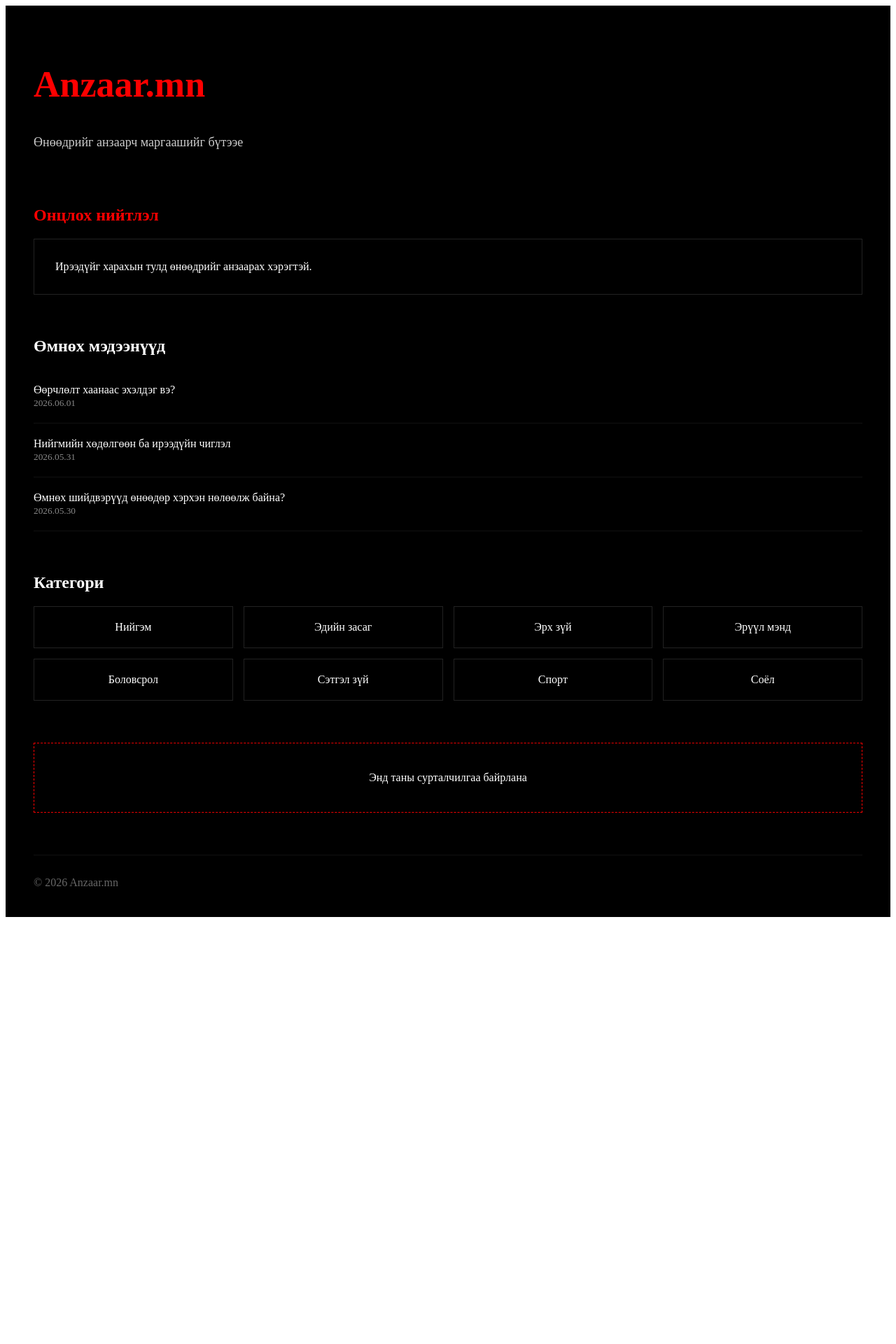
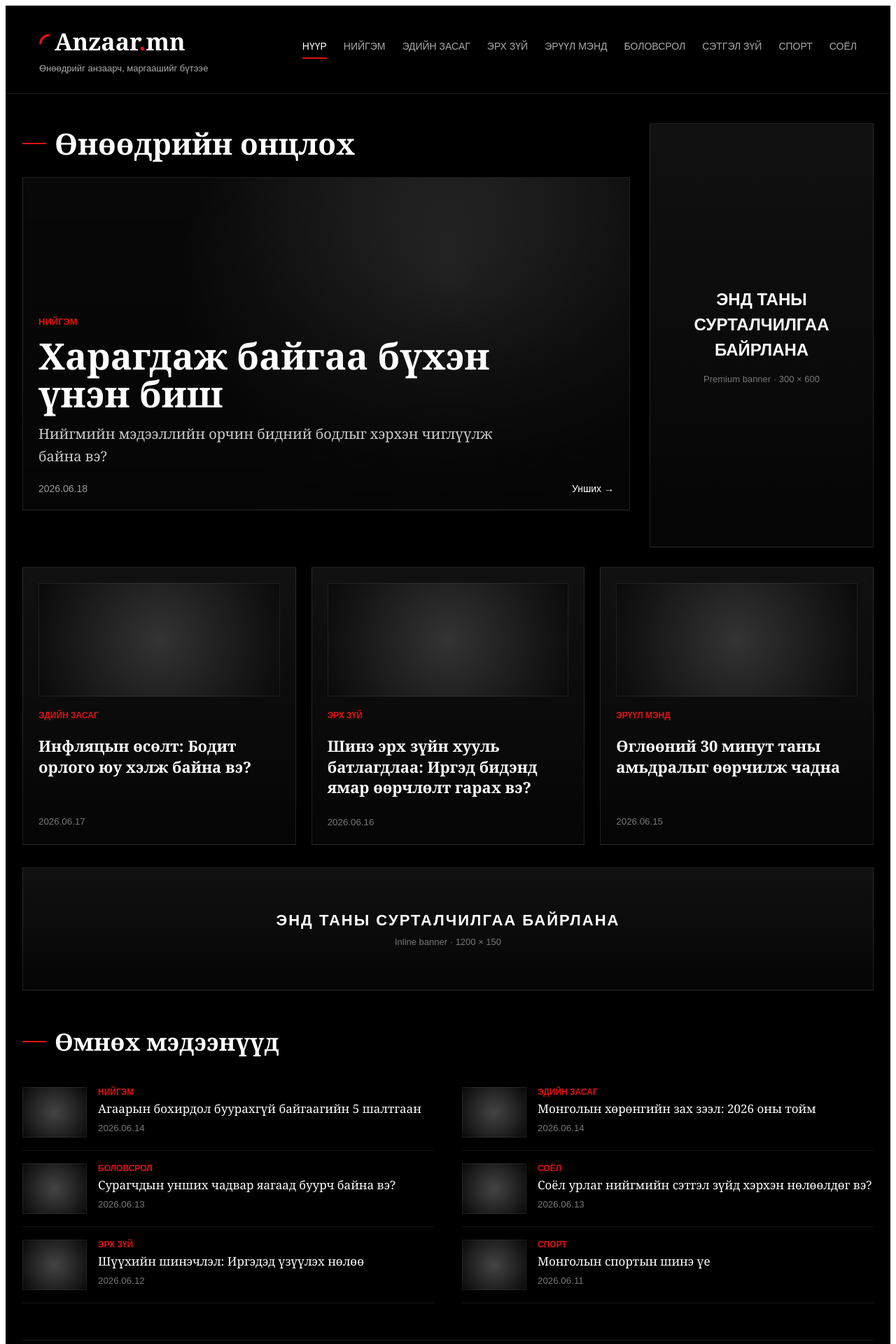
Before and after one commit to toogeemunkhtogtokh-ai/Anzaar-mn, a Next.js app: page / in a window 1280 px wide. Shown: the top 1920 px of the page at 70% size. Before the commit the page ends 1318 px from the top, so only its background shows below. Built offline with nearby package versions, Linux system fonts and the light colour scheme.

Commit message:
Update page.js

```diff
--- a/app/page.js
+++ b/app/page.js
@@ -1,5 +1,6 @@
 export default function Home() {
-  const categories = [
+  const nav = [
+    "Нүүр",
     "Нийгэм",
     "Эдийн засаг",
     "Эрх зүй",
@@ -10,106 +11,383 @@ export default function Home() {
     "Соёл"
   ];
 
-  const articles = [
-    {
-      title: "Өөрчлөлт хаанаас эхэлдэг вэ?",
-      date: "2026.06.01"
-    },
-    {
-      title: "Нийгмийн хөдөлгөөн ба ирээдүйн чиглэл",
-      date: "2026.05.31"
-    },
-    {
-      title: "Өмнөх шийдвэрүүд өнөөдөр хэрхэн нөлөөлж байна?",
-      date: "2026.05.30"
-    }
+  const featured = [
+    ["Эдийн засаг", "Инфляцын өсөлт: Бодит орлого юу хэлж байна вэ?", "2026.06.17"],
+    ["Эрх зүй", "Шинэ эрх зүйн хууль батлагдлаа: Иргэд бидэнд ямар өөрчлөлт гарах вэ?", "2026.06.16"],
+    ["Эрүүл мэнд", "Өглөөний 30 минут таны амьдралыг өөрчилж чадна", "2026.06.15"]
   ];
+
+  const previous = [
+    ["Нийгэм", "Агаарын бохирдол буурахгүй байгаагийн 5 шалтгаан", "2026.06.14"],
+    ["Эдийн засаг", "Монголын хөрөнгийн зах зээл: 2026 оны тойм", "2026.06.14"],
+    ["Боловсрол", "Сурагчдын унших чадвар яагаад буурч байна вэ?", "2026.06.13"],
+    ["Соёл", "Соёл урлаг нийгмийн сэтгэл зүйд хэрхэн нөлөөлдөг вэ?", "2026.06.13"],
+    ["Эрх зүй", "Шүүхийн шинэчлэл: Иргэдэд үзүүлэх нөлөө", "2026.06.12"],
+    ["Спорт", "Монголын спортын шинэ үе", "2026.06.11"]
+  ];
+
+  const cardStyle = {
+    border: "1px solid rgba(255,255,255,.1)",
+    background: "linear-gradient(180deg,#111,#050505)",
+    padding: 22
+  };
 
   return (
     <main style={{
       background:"#000",
       color:"#fff",
       minHeight:"100vh",
-      padding:"40px",
-      fontFamily:"serif"
+      fontFamily:"Georgia, serif"
     }}>
+      <header style={{
+        borderBottom:"1px solid rgba(255,255,255,.1)",
+        padding:"28px 48px"
+      }}>
+        <div style={{
+          display:"flex",
+          justifyContent:"space-between",
+          alignItems:"center",
+          gap:30
+        }}>
+          <div>
+            <div style={{
+              fontSize:34,
+              fontWeight:700,
+              color:"#fff"
+            }}>
+              <span style={{color:"#e11212"}}>◜</span> Anzaar<span style={{color:"#e11212"}}>.</span>mn
+            </div>
+            <div style={{
+              marginTop:8,
+              fontSize:13,
+              color:"#aaa",
+              fontFamily:"Arial"
+            }}>
+              Өнөөдрийг анзаарч, маргаашийг бүтээе
+            </div>
+          </div>
 
-      <section style={{marginBottom:"80px"}}>
+          <nav style={{
+            display:"flex",
+            gap:24,
+            fontSize:14,
+            fontFamily:"Arial",
+            textTransform:"uppercase",
+            whiteSpace:"nowrap"
+          }}>
+            {nav.map((item, i) => (
+              <span key={item} style={{
+                color:i===0 ? "#fff" : "#aaa",
+                borderBottom:i===0 ? "2px solid #e11212" : "none",
+                paddingBottom:8
+              }}>
+                {item}
+              </span>
+            ))}
+          </nav>
+        </div>
+      </header>
+
+      <section style={{
+        maxWidth:1240,
+        margin:"0 auto",
+        padding:"42px 24px"
+      }}>
+        <div style={{
+          display:"grid",
+          gridTemplateColumns:"1fr 320px",
+          gap:28
+        }}>
+          <div>
+            <div style={{
+              display:"flex",
+              alignItems:"center",
+              gap:12,
+              marginBottom:20
+            }}>
+              <span style={{
+                width:34,
+                height:2,
+                background:"#e11212",
+                display:"block"
+              }} />
               <h1 style={{
-          color:"#ff0000",
-          fontSize:"52px"
+                fontSize:42,
+                margin:0
               }}>
-          Anzaar.mn
+                Өнөөдрийн онцлох
               </h1>
+            </div>
 
-        <p style={{fontSize:"18px", color:"#ccc"}}>
-          Өнөөдрийг анзаарч маргаашийг бүтээе
+            <article style={{
+              ...cardStyle,
+              minHeight:430,
+              display:"flex",
+              flexDirection:"column",
+              justifyContent:"flex-end",
+              background:"linear-gradient(180deg,rgba(20,20,20,.2),#050505), radial-gradient(circle at 70% 30%, #333, #050505 55%)"
+            }}>
+              <div style={{
+                color:"#e11212",
+                fontSize:13,
+                fontFamily:"Arial",
+                fontWeight:700,
+                textTransform:"uppercase"
+              }}>
+                Нийгэм
+              </div>
+              <h2 style={{
+                fontSize:52,
+                lineHeight:1.05,
+                maxWidth:720,
+                margin:"14px 0"
+              }}>
+                Харагдаж байгаа бүхэн үнэн биш
+              </h2>
+              <p style={{
+                fontSize:20,
+                color:"#ccc",
+                maxWidth:650,
+                lineHeight:1.6,
+                margin:0
+              }}>
+                Нийгмийн мэдээллийн орчин бидний бодлыг хэрхэн чиглүүлж байна вэ?
               </p>
+              <div style={{
+                marginTop:22,
+                display:"flex",
+                justifyContent:"space-between",
+                alignItems:"center",
+                color:"#999",
+                fontSize:14,
+                fontFamily:"Arial"
+              }}>
+                <span>2026.06.18</span>
+                <span style={{color:"#fff"}}>Унших →</span>
+              </div>
+            </article>
+          </div>
+
+          <aside style={{
+            ...cardStyle,
+            minHeight:560,
+            display:"flex",
+            alignItems:"center",
+            justifyContent:"center",
+            textAlign:"center"
+          }}>
+            <div>
+              <div style={{
+                color:"#fff",
+                fontSize:24,
+                fontFamily:"Arial",
+                fontWeight:700,
+                textTransform:"uppercase",
+                lineHeight:1.5
+              }}>
+                Энд таны сурталчилгаа байрлана
+              </div>
+              <div style={{
+                marginTop:16,
+                color:"#777",
+                fontFamily:"Arial",
+                fontSize:13
+              }}>
+                Premium banner · 300 × 600
+              </div>
+            </div>
+          </aside>
+        </div>
+
+        <section style={{
+          display:"grid",
+          gridTemplateColumns:"repeat(3,1fr)",
+          gap:22,
+          marginTop:28
+        }}>
+          {featured.map(([cat,title,date]) => (
+            <article key={title} style={cardStyle}>
+              <div style={{
+                height:160,
+                marginBottom:20,
+                background:"radial-gradient(circle at center,#333,#0a0a0a)",
+                border:"1px solid rgba(255,255,255,.08)"
+              }} />
+              <div style={{
+                color:"#e11212",
+                fontSize:12,
+                fontFamily:"Arial",
+                fontWeight:700,
+                textTransform:"uppercase"
+              }}>
+                {cat}
+              </div>
+              <h3 style={{
+                fontSize:22,
+                lineHeight:1.35,
+                minHeight:88
+              }}>
+                {title}
+              </h3>
+              <small style={{
+                color:"#777",
+                fontFamily:"Arial"
+              }}>
+                {date}
+              </small>
+            </article>
+          ))}
         </section>
 
-      <section style={{marginBottom:"60px"}}>
-        <h2 style={{color:"#ff0000"}}>Онцлох нийтлэл</h2>
+        <section style={{
+          marginTop:32,
+          ...cardStyle,
+          minHeight:130,
+          display:"flex",
+          alignItems:"center",
+          justifyContent:"center",
+          textAlign:"center"
+        }}>
+          <div>
             <div style={{
-          border:"1px solid #222",
-          padding:"30px",
-          marginTop:"20px"
+              color:"#fff",
+              fontSize:22,
+              fontFamily:"Arial",
+              fontWeight:700,
+              textTransform:"uppercase",
+              letterSpacing:2
             }}>
-          Ирээдүйг харахын тулд өнөөдрийг анзаарах хэрэгтэй.
+              Энд таны сурталчилгаа байрлана
+            </div>
+            <div style={{
+              marginTop:10,
+              color:"#777",
+              fontFamily:"Arial",
+              fontSize:13
+            }}>
+              Inline banner · 1200 × 150
+            </div>
           </div>
         </section>
 
-      <section style={{marginBottom:"60px"}}>
-        <h2>Өмнөх мэдээнүүд</h2>
-        {articles.map((article, i) => (
-          <div key={i} style={{
-            borderBottom:"1px solid #111",
-            padding:"20px 0"
+        <section style={{
+          marginTop:50
         }}>
-            <div>{article.title}</div>
-            <small style={{color:"#888"}}>
-              {article.date}
-            </small>
+          <div style={{
+            display:"flex",
+            alignItems:"center",
+            gap:12,
+            marginBottom:24
+          }}>
+            <span style={{
+              width:34,
+              height:2,
+              background:"#e11212",
+              display:"block"
+            }} />
+            <h2 style={{
+              fontSize:34,
+              margin:0
+            }}>
+              Өмнөх мэдээнүүд
+            </h2>
           </div>
-        ))}
-      </section>
 
-      <section style={{marginBottom:"60px"}}>
-        <h2>Категори</h2>
           <div style={{
             display:"grid",
-          gridTemplateColumns:"repeat(4,1fr)",
-          gap:"15px",
-          marginTop:"20px"
+            gridTemplateColumns:"1fr 1fr",
+            gap:"0 40px"
           }}>
-          {categories.map((cat,i)=>(
-            <div key={i} style={{
-              border:"1px solid #222",
-              padding:"20px",
-              textAlign:"center"
+            {previous.map(([cat,title,date]) => (
+              <article key={title} style={{
+                display:"grid",
+                gridTemplateColumns:"92px 1fr",
+                gap:16,
+                padding:"18px 0",
+                borderBottom:"1px solid rgba(255,255,255,.08)"
+              }}>
+                <div style={{
+                  height:70,
+                  background:"radial-gradient(circle,#444,#090909)",
+                  border:"1px solid rgba(255,255,255,.08)"
+                }} />
+                <div>
+                  <div style={{
+                    color:"#e11212",
+                    fontSize:12,
+                    fontFamily:"Arial",
+                    fontWeight:700,
+                    textTransform:"uppercase"
                   }}>
                     {cat}
                   </div>
+                  <div style={{
+                    marginTop:6,
+                    fontSize:17,
+                    lineHeight:1.35
+                  }}>
+                    {title}
+                  </div>
+                  <small style={{
+                    display:"block",
+                    marginTop:8,
+                    color:"#777",
+                    fontFamily:"Arial"
+                  }}>
+                    {date}
+                  </small>
+                </div>
+              </article>
             ))}
           </div>
         </section>
 
         <section style={{
-        border:"1px dashed #ff0000",
-        padding:"40px",
+          marginTop:52,
+          borderTop:"1px solid rgba(255,255,255,.1)",
+          borderBottom:"1px solid rgba(255,255,255,.1)",
+          padding:"28px 0"
+        }}>
+          <div style={{
+            color:"#aaa",
+            fontSize:13,
+            fontFamily:"Arial",
+            textTransform:"uppercase",
+            marginBottom:18
+          }}>
+            Хамтрагч байгууллагууд
+          </div>
+          <div style={{
+            display:"grid",
+            gridTemplateColumns:"repeat(4,1fr)",
+            gap:14
+          }}>
+            {[1,2,3,4].map((i)=>(
+              <div key={i} style={{
+                border:"1px solid rgba(255,255,255,.1)",
+                padding:"24px 12px",
                 textAlign:"center",
-        marginBottom:"60px"
+                color:"#777",
+                fontSize:12,
+                fontFamily:"Arial",
+                textTransform:"uppercase"
               }}>
-        Энд таны сурталчилгаа байрлана
+                Энд хамтрагч байгууллагын нэр байрлана
+              </div>
+            ))}
+          </div>
+        </section>
       </section>
 
       <footer style={{
-        borderTop:"1px solid #111",
-        paddingTop:"30px",
-        color:"#666"
+        borderTop:"1px solid rgba(255,255,255,.1)",
+        padding:"34px 48px",
+        color:"#666",
+        fontFamily:"Arial",
+        fontSize:13
       }}>
-        © 2026 Anzaar.mn
+        © 2026 Anzaar.mn. Бүх эрх хуулиар хамгаалагдсан.
       </footer>
-
     </main>
   );
 }
```
Lines whose indentation alone changed are shown as unchanged.
